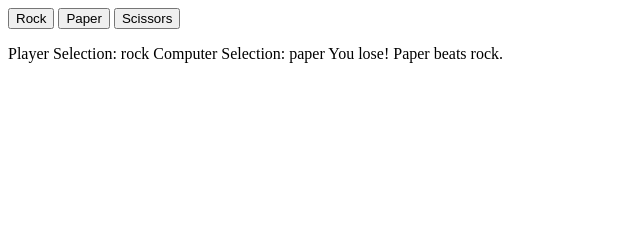
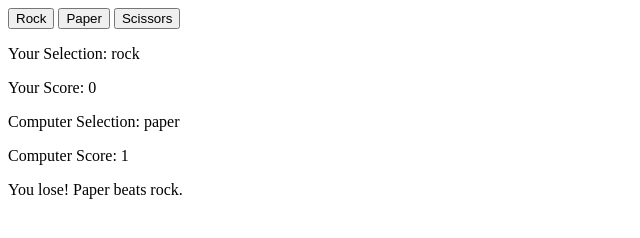
Before and after one commit to kimsjason/rock-paper-scissors, a plain HTML site: page index.html in a window 1280 px wide. Both pictures are taken after a click on the button "Rock". Shown: the whole page, without its empty margins (0-640 px from the left). Drawn offline with Linux system fonts and the light colour scheme.

Commit message:
Display score counter for player and computer

```diff
--- a/index.html
+++ b/index.html
@@ -9,7 +9,11 @@
         <button id='paper'>Paper</button>
         <button id='scissors'>Scissors</button>
         <div id='results'>
-
+            <p id='player-selection'>Your Selection: </p>
+            <p id='player-score'>Your Score: </p>
+            <p id='computer-selection'>Computer Selection: </p>
+            <p id='computer-score'>Computer Score: </p>
+            <p id='outcome'></p>
         </div>
         <script src='scripts/main.js'></script>
     </body>
--- a/scripts/main.js
+++ b/scripts/main.js
@@ -34,12 +34,16 @@ function playRound(playerSelection, computerSelection) {
 }
 
 function displayResults(playerSelection, computerSelection, round) {
-    let p = document.createElement('p');
-    p.textContent = `Player Selection: ${playerSelection}
-                        Computer Selection: ${computerSelection}
-                        ${round}`;
-    let results = document.querySelector('#results');
-    results.appendChild(p);
+    playerSelectionParagraph = document.querySelector('#player-selection');
+    playerScoreParagraph = document.querySelector('#player-score');
+    computerSelectionParagraph = document.querySelector('#computer-selection');
+    computerScoreParagraph = document.querySelector('#computer-score');
+    outcomeParagraph = document.querySelector('#outcome');
+    playerSelectionParagraph.textContent = `Your Selection: ${playerSelection}`;
+    playerScoreParagraph.textContent = `Your Score: ${userWins}`;
+    computerSelectionParagraph.textContent = `Computer Selection: ${computerSelection}`;
+    computerScoreParagraph.textContent = `Computer Score: ${computerWins}`;
+    outcomeParagraph.textContent = round;
 }
 
 function addPoint(round, userWins, computerWins) {
@@ -76,11 +80,11 @@ rock.addEventListener('click', () => {
     const playerSelection = 'rock';
     const computerSelection = computerPlay();
     let round = playRound(playerSelection, computerSelection);
-    displayResults(playerSelection, computerSelection, round);
     let wins = addPoint(round, userWins, computerWins);
     userWins = wins.userWins;
     computerWins = wins.computerWins;
     checkWinner(userWins, computerWins);
+    displayResults(playerSelection, computerSelection, round);
 });
 paper.addEventListener('click', () => {
     const playerSelection = 'paper';
```
